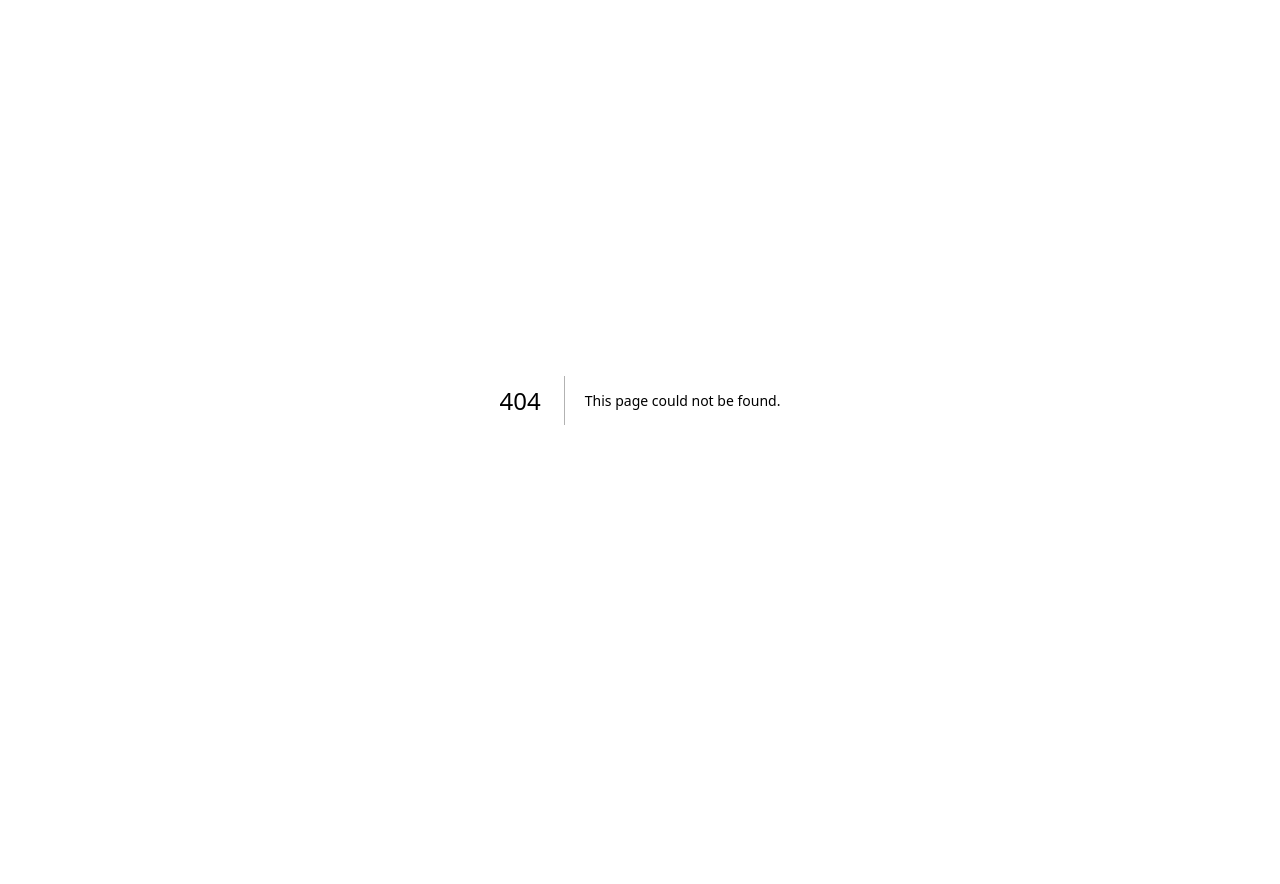
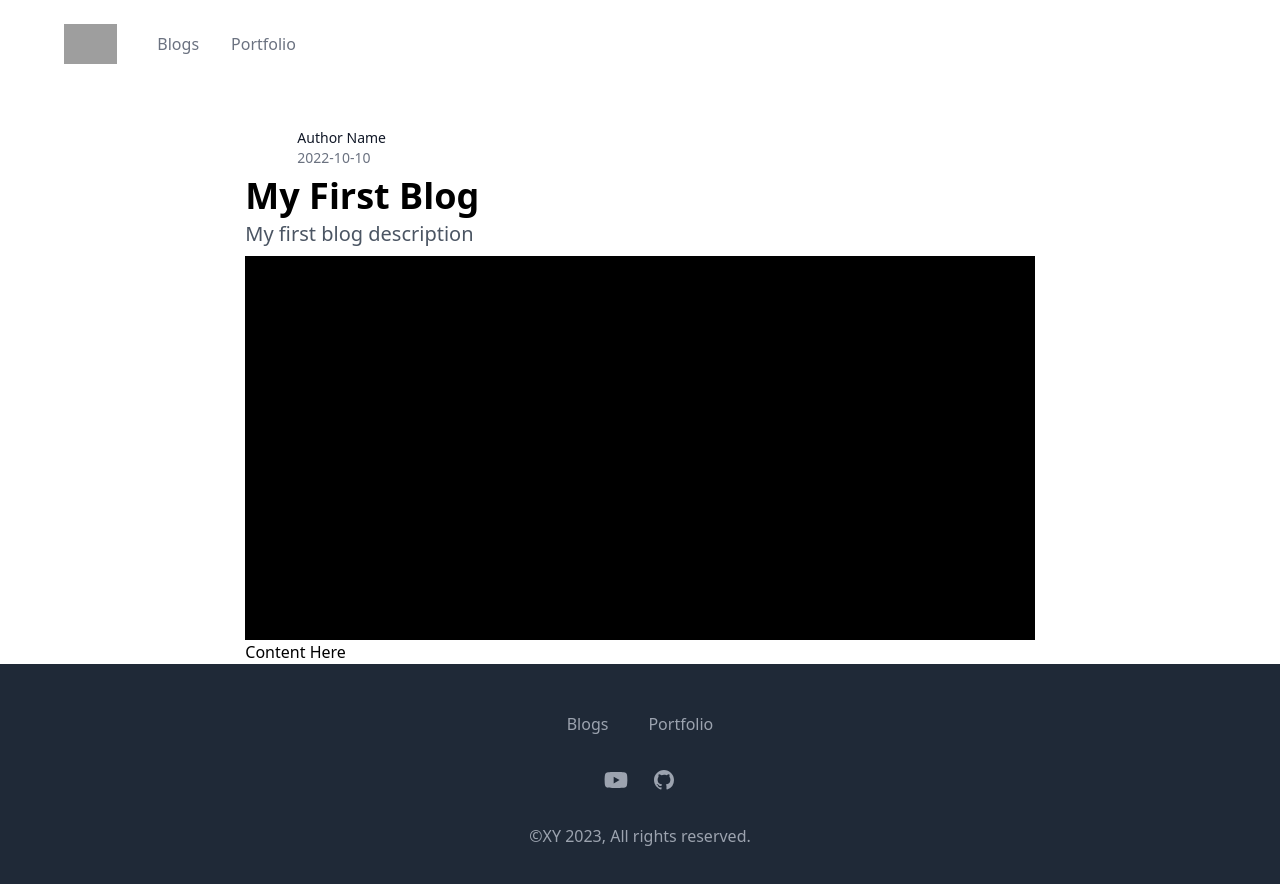
Before and after one commit to Jacob-Gramer/portfolio-app, a Next.js app: page /blogs/markdown-full-example in a window 1280 px wide. Before the commit this address had no page. Shown: the top 884 px of the page. Before the commit the page ends 800 px from the top, so only its background shows below. Built offline with nearby package versions, Linux system fonts and the light colour scheme; grey boxes are pictures that could not be loaded.

Commit message:
Sets up a PageLayout component for displaying blog posts that have been clicked on

```diff
--- a/components/blogs/blogList/BlogItem.tsx
+++ b/components/blogs/blogList/BlogItem.tsx
@@ -1,7 +1,13 @@
+import { Blog } from "interfaces/Blog";
 import Image from "next/image";
 import Link from "next/link";
+import { FunctionComponent } from "react";
 
-export const BlogItem = ({ blog }: any) => {
+interface Props {
+  blog: Blog
+}
+
+export const BlogItem: FunctionComponent<Props> = ({ blog }) => {
   return (
     <div className="group">
       <div className="h-80 aspect-w-1 aspect-h-1 w-full rounded-md bg-gray-200 group-hover:opacity-75 lg:aspect-none lg:h-40">
@@ -10,7 +16,7 @@ export const BlogItem = ({ blog }: any) => {
             <div className="relative h-80 aspect-w-1 aspect-h-1 w-full rounded-md bg-gray-200 group-hover:opacity-75 lg:aspect-none lg:h-40">
               <Image
                 priority
-                layout="fill"
+                fill
                 objectFit="cover"
                 src={blog.coverImage}
                 className="rounded-lg hover:cursor-pointer"
--- a/components/blogs/blogList/index.tsx
+++ b/components/blogs/blogList/index.tsx
@@ -1,44 +1,12 @@
+import { Blog } from "interfaces/Blog";
+import { FunctionComponent } from "react";
 import { BlogItem } from "./BlogItem";
 
-const blogs = [
-  {
-    slug: "nft-marketplace-in-react-js-next-typescript-full-guide",
-    title: "NFT Marketplace in React, Typescript & Solidity - Full Guide",
-    description: "Learn how to use React / Next JS, Solidity, and Pinata(IPFS) to create NFT marketplace on Ethereum. All In Typescript.",
-    date: "2022-12-12",
-    coverImage: "https://thrangra.sirv.com/Ethereum_blue_light-small.jpg",
-  },
-  {
-    slug: "web-development-and-coding-full-course",
-    title: "Web Development & Code 101 - Full Guide [2022]",
-    description: "Learn programming in JS language, HTML, and CSS. Create a Web Application made in React JS. The path to the final project includes many assignments, code exercises, and challenges.",
-    date: "2022-08-12",
-    coverImage: "https://thrangra.sirv.com/Course_logo%20copy.jpg",
-  },
-  {
-    slug: "rust-webassembly-with-js-ts-the-practical-guide",
-    title: "Rust & WebAssembly with JS (TS) - The Practical Guide",
-    description: "Learn how to code in Rust! Compile the code to WebAssembly, prepare JS/TS frontend and finish the course by creating the practical Snake game that can run in any browser.",
-    date: "2022-04-12",
-    coverImage: "https://thrangra.sirv.com/Rust_small.jpg",
-  },
-  {
-    slug: "unity-2d-with-c-complete-game-dev-course",
-    title: "Unity 2D With C# - Complete Game Dev Course",
-    description: "Create the complete 2D survival game in Unity with C#. Learn best practices and patterns.",
-    date: "2022-02-12",
-    coverImage: "https://thrangra.sirv.com/Final_Unity_2D_Small.jpg",
-  },
-  {
-    slug: "markdown-full-example",
-    title: "Markdown Extensive Example",
-    description: "Learn how to write markdown",
-    date: "2022-01-12",
-    coverImage: "https://images.unsplash.com/photo-1580927752452-89d86da3fa0a?ixlib=rb-1.2.1&ixid=MnwxMjA3fDB8MHxwaG90by1wYWdlfHx8fGVufDB8fHx8&auto=format&fit=crop&w=1540&q=50",
-  },
-]
+interface Props {
+  blogs: Blog[]
+}
 
-const BlogList = () => {
+const BlogList: FunctionComponent<Props> = ({ blogs }) => {
   return (
     <div className="mt-6 grid grid-cols-1 gap-y-10 gap-x-6 sm:grid-cols-2 lg:grid-cols-4 xl:gap-x-8">
       {blogs.map((blog) => (
--- a/components/layout/index.tsx
+++ b/components/layout/index.tsx
@@ -1 +1,2 @@
 export { default as BaseLayout } from "./base/";
+export { default as PageLayout } from "./page/";
--- /dev/null
+++ b/components/layout/page/index.tsx
@@ -0,0 +1,26 @@
+import Head from 'next/head';
+import { FunctionComponent, PropsWithChildren } from 'react';
+import { Footer, Navbar } from '../../common';
+
+const PageLayout: FunctionComponent<PropsWithChildren> = ({ children }) => {
+  return (
+    <>
+      <div className="mx-auto max-w-7xl px-4 space-y-8 sm:px-6 lg:px-8">
+        <Head>
+          <title>Portfolio - Jacob Gramer</title>
+          <meta name="description" content="Generated by create next app" />
+          <link rel="icon" href="/favicon.ico" />
+        </Head>
+        <div className="relative bg-white pb-8 lg:w-full lg:max-w-2xl">
+          <Navbar />
+        </div>
+        <div className="mx-auto max-w-2xl px-4 lg:max-w-7xl">
+          { children }
+        </div>
+      </div>
+      <Footer />
+    </>
+  )
+}
+
+export default PageLayout;
--- /dev/null
+++ b/interfaces/Blog.ts
@@ -0,0 +1,8 @@
+import { MarkdownItem } from "./Markdown";
+
+
+export interface Blog extends MarkdownItem {
+  author: string;
+  authorImage: string;
+  coverImage: string;
+}
--- /dev/null
+++ b/lib/blogs.ts
@@ -0,0 +1,26 @@
+import { Blog } from "interfaces/Blog";
+import { join } from "path";
+import { getAllItems, getDir, getFileNames, getItemInPath } from "./md";
+
+const BLOG_DIR = getDir("/content/blogs");
+
+const getBlogFileNames = () => {
+    return getFileNames(BLOG_DIR);
+};
+
+const getBlog = (fileName: string): Blog => {
+    const blog = getItemInPath(join(BLOG_DIR, fileName)) as Blog;
+    blog.slug = fileName.replace(/\.md$/, '');
+    return blog;
+};
+
+const getBlogs = (): Blog[] => {
+    const names = getBlogFileNames();
+    return getAllItems(names, getBlog) as Blog[];
+};
+
+export {
+  getBlog,
+  getBlogs,
+  getBlogFileNames
+};
--- a/package.json
+++ b/package.json
@@ -17,6 +17,7 @@
     "@types/react-dom": "18.0.11",
     "eslint": "8.34.0",
     "eslint-config-next": "13.1.6",
+    "gray-matter": "^4.0.3",
     "next": "13.1.6",
     "react": "18.2.0",
     "react-dom": "18.2.0",
--- /dev/null
+++ b/src/pages/blogs/[slug].tsx
@@ -0,0 +1,63 @@
+import {  NextPage } from 'next/types'
+import { PageLayout } from '../../../components/layout/';
+
+const BlogDetail: NextPage = () => {
+  return (
+    <>
+      <PageLayout>
+        <div className="w-2/3 m-auto">
+          {/* Blog Header Starts */}
+          <div className="blog-detail-header">
+            <div className="flex flex-row justify-between mb-2">
+              <div className="flex items-center">
+                <div className="flex-shrink-0">
+                  <a href="#">
+                    <span className="sr-only">Author Name</span>
+                    <div className="relative h-10 w-10 !mb-0" >
+                      {/* <Image
+                        priority
+                        layout="fill"
+                        objectFit="cover"
+                        className="rounded-full"
+                        src={authorImage} alt=""
+                      /> */}
+                    </div>
+                  </a>
+                </div>
+                <div className="ml-3">
+                  <p className="text-sm font-medium text-gray-900 !mb-0">
+                    <a href="#" className="hover:underline">
+                      Author Name
+                    </a>
+                  </p>
+                  <div className="flex space-x-1 text-sm text-gray-500">
+                    <time dateTime="{date}">2022-10-10</time>
+                  </div>
+                </div>
+              </div>
+              <div className="flex self-end">
+                {/* Social Links Here */}
+              </div>
+            </div>
+            <h1 className="font-bold text-4xl mb-1">My First Blog</h1>
+            <h2 className="blog-detail-header-subtitle mb-2 text-xl text-gray-600">My first blog description</h2>
+            <div className="h-96 bg-black mx-auto w-full relative">
+              {/* <Image
+                priority
+                layout="fill"
+                objectFit="cover"
+                src={coverImage} alt=""/> */}
+            </div>
+          </div>
+          {/* Blog Header Ends */}
+          <article className="prose lg:prose-lg markdown-image-50">
+            {/* Blog Content Here */}
+            Content Here
+          </article>
+        </div>
+      </PageLayout>
+    </>
+  )
+}
+
+export default BlogDetail;
--- a/src/pages/index.tsx
+++ b/src/pages/index.tsx
@@ -3,9 +3,14 @@ import { BlogList } from 'components/blogs';
 import { PortfolioList } from 'components/portfolios/';
 import Link from "next/link";
 import { BaseLayout } from 'components/layout';
-import { getBlog, getBlogFileNames } from 'lib/md';
+import { getBlogs } from 'lib/blogs';
+import { Blog } from 'interfaces/Blog';
 
-const Home: NextPage = () => {
+interface Props {
+  blogs: Blog[]
+}
+
+const Home: NextPage<Props> = ({ blogs }) => {
   return (
     <BaseLayout>
       <h2
@@ -17,7 +22,7 @@ const Home: NextPage = () => {
             </a>
           </Link>
       </h2>
-      <BlogList />
+      <BlogList blogs={blogs}/>
       <br></br>
       <h2
         className="text-2xl font-bold tracking-tight text-gray-900">
@@ -35,15 +40,9 @@ const Home: NextPage = () => {
 
 export const getStaticProps: GetStaticProps = () => {
   // getBlogFileNames
-  const blogFileNames = getBlogFileNames();
-  blogFileNames.forEach((file) => {
-    // getBlog
-    const blogContent = getBlog(file);
-    console.log(blogContent)
-  })
-
+  const blogs = getBlogs();
   return {
-    props: {}
+    props: { blogs }
   }
 }
 
```
Also changed, not shown: interfaces/Markdown.ts (added, +9 -0 lines), lib/md.ts (+19 -20 lines), 1 other file (tests, documents, lock files or other folders).
